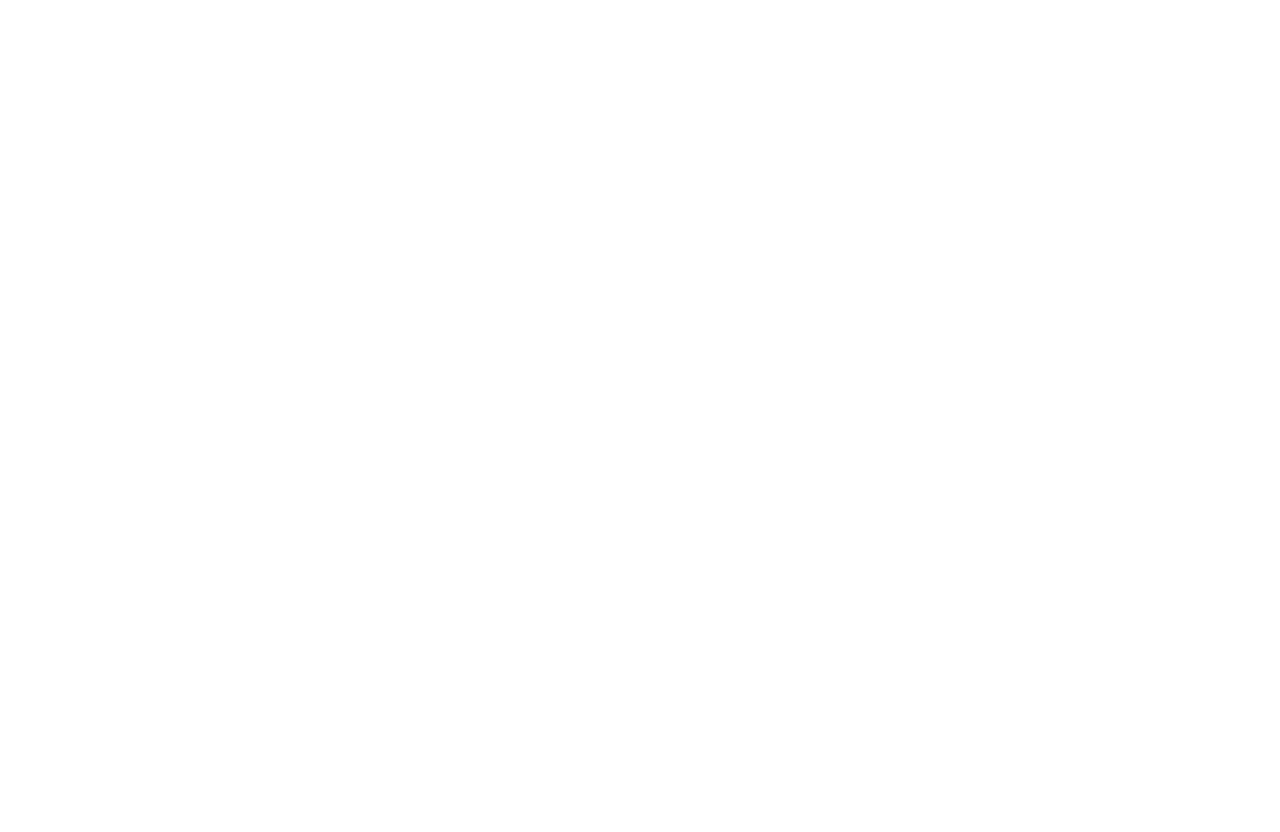
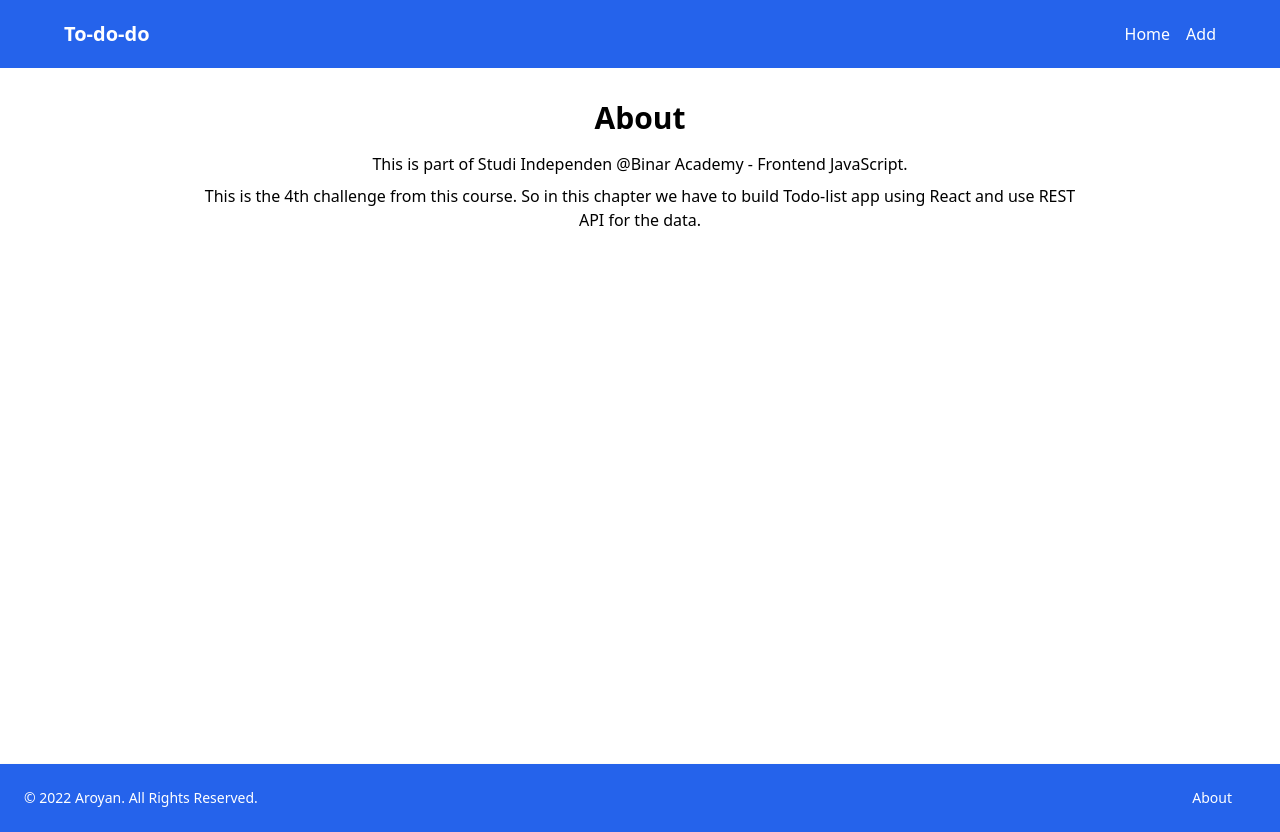
Before and after one commit to aroyan/challenge-4, a React (Vite) app: page /about in a window 1280 px wide. Before the commit this address had no page. Before the commit the page ends 800 px from the top, so only its background shows below. Built offline with nearby package versions, Linux system fonts and the light colour scheme.

Commit message:
feat: add 404 page, adjust height

```diff
--- a/src/components/Layout/index.jsx
+++ b/src/components/Layout/index.jsx
@@ -13,8 +13,15 @@ function Layout({ children }) {
           To-do-do
         </Link>
         <div className="flex gap-4 items-center">
-          <Link to="/">Home</Link>
-          <Link to="/add">Add</Link>
+          <Link to="/" className="hover:border-b-yellow-600 hover:border-b-4">
+            Home
+          </Link>
+          <Link
+            to="/add"
+            className="hover:border-b-yellow-600 hover:border-b-4"
+          >
+            Add
+          </Link>
         </div>
       </nav>
       <section className="mx-6 lg:mx-16">{children}</section>
@@ -25,12 +32,9 @@ function Layout({ children }) {
         </span>
         <ul className="flex flex-wrap items-center mt-3 text-sm  dark:text-gray-400 sm:mt-0">
           <li>
-            <a
-              href="https://github.com/aroyan"
-              className="mr-4 hover:underline md:mr-6 "
-            >
+            <Link to="/about" className="mr-4 hover:underline md:mr-6 ">
               About
-            </a>
+            </Link>
           </li>
         </ul>
       </footer>
--- a/src/main.jsx
+++ b/src/main.jsx
@@ -7,6 +7,8 @@ import Add from './pages/Add';
 import App from './App';
 import Update from './pages/Update';
 import EditContextProvider from './context/EditContext';
+import About from './pages/About';
+import NotFound from './pages/NotFound';
 
 ReactDOM.createRoot(document.getElementById('root')).render(
   // <React.StrictMode>
@@ -16,6 +18,8 @@ ReactDOM.createRoot(document.getElementById('root')).render(
         <Route path="/" element={<App />} />
         <Route path="/update/:id" element={<Update />} />
         <Route path="/add" element={<Add />} />
+        <Route path="/about" element={<About />} />
+        <Route path="*" element={<NotFound />} />
       </Routes>
     </BrowserRouter>
   </EditContextProvider>
--- /dev/null
+++ b/src/pages/About.jsx
@@ -0,0 +1,21 @@
+import React from 'react';
+import Layout from '../components/Layout';
+
+function About() {
+  return (
+    <Layout>
+      <section className="h-[calc(100vh-136px)] flex items-center flex-col mx-8 md:mx-32 mt-8 text-center">
+        <h1 className="text-3xl font-bold">About</h1>
+        <p className="mt-4">
+          This is part of Studi Independen @Binar Academy - Frontend JavaScript.
+        </p>
+        <p className="mt-2">
+          This is the 4th challenge from this course. So in this chapter we have
+          to build Todo-list app using React and use REST API for the data.
+        </p>
+      </section>
+    </Layout>
+  );
+}
+
+export default About;
--- a/src/pages/Add.jsx
+++ b/src/pages/Add.jsx
@@ -25,7 +25,7 @@ function Add() {
 
   return (
     <Layout>
-      <section className="flex calc(w-screen - 64px) h-screen justify-center items-center">
+      <section className="flex h-[calc(100vh-136px)] justify-center items-center">
         <form className="mt-8" onSubmit={(e) => e.preventDefault()}>
           <input
             type="text"
--- a/src/pages/Home.jsx
+++ b/src/pages/Home.jsx
@@ -88,7 +88,6 @@ function Home() {
         </button>
         <form>
           <select
-            id="filtertodo"
             className="bg-gray-50 border border-gray-300 text-gray-900 text-sm rounded-lg focus:ring-blue-500 focus:border-blue-500  w-32 p-2.5 dark:bg-gray-700 dark:border-gray-700 dark:placeholder-gray-400 dark:text-white dark:focus:ring-blue-500 dark:focus:border-blue-500 border-r-8 border-solid cursor-pointer"
             onChange={(event) => setOption(event.target.value)}
           >
--- /dev/null
+++ b/src/pages/NotFound.jsx
@@ -0,0 +1,35 @@
+/* eslint-disable react/jsx-one-expression-per-line */
+import React from 'react';
+import { Link } from 'react-router-dom';
+import Layout from '../components/Layout';
+
+function NotFound() {
+  return (
+    <Layout>
+      <section className="flex items-center h-[calc(100vh-136px)] p-16 ">
+        <div className="container flex flex-col items-center justify-center px-5 mx-auto my-8">
+          <div className="max-w-md text-center">
+            <h2 className="mb-8 font-extrabold text-9xl dark:text-gray-600">
+              <span className="sr-only">Error</span>404
+            </h2>
+            <p className="text-2xl font-semibold md:text-3xl">
+              Sorry, we couldn&apos;t find this page.
+            </p>
+            <p className="mt-4 mb-8 dark:text-gray-400">
+              But dont worry, you can find plenty of other things on our
+              homepage.
+            </p>
+            <Link
+              className="px-8 py-3 font-semibold rounded bg-blue-700 text-white"
+              to="/"
+            >
+              Back to homepage
+            </Link>
+          </div>
+        </div>
+      </section>
+    </Layout>
+  );
+}
+
+export default NotFound;
--- a/src/pages/Update.jsx
+++ b/src/pages/Update.jsx
@@ -26,6 +26,7 @@ function Update() {
 
   return (
     <Layout>
+      <section className="h-[calc(100vh-136px)] flex items-center justify-center flex-col">
         <input
           type="text"
           value={newTodo}
@@ -44,6 +45,7 @@ function Update() {
         >
           Update Todo
         </button>
+      </section>
     </Layout>
   );
 }
```
Lines whose indentation alone changed are shown as unchanged.
